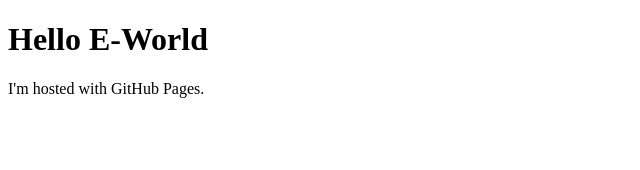
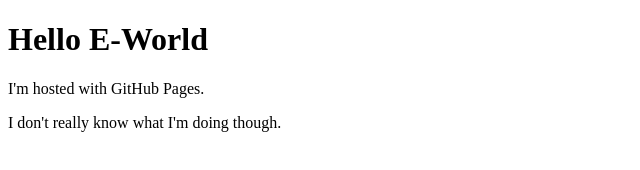
Before and after one commit to mksherard/choras.github.io, a plain HTML site: page index.html in a window 1280 px wide. Shown: the whole page, without its empty margins (0-640 px from the left). Drawn offline with Linux system fonts and the light colour scheme.

Commit message:
Initial comit

```diff
--- a/index.html
+++ b/index.html
@@ -3,5 +3,6 @@
     <body>
         <h1>Hello E-World</h1>
         <p>I'm hosted with GitHub Pages.</p>
+        <p>I don't really know what I'm doing though.</p>
     </body>
 </html>
```
